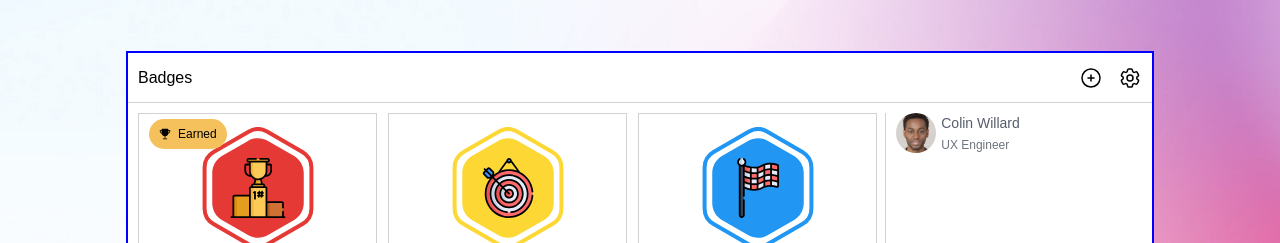
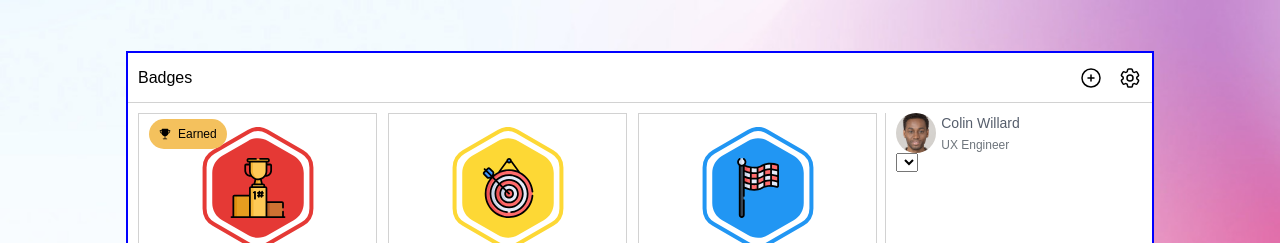
Before and after one commit to leoarthurwall/claromentis-ui, a React (Create React App) app: page / in a window 1280 px wide. Shown: the top 243 px of the page. Built offline with nearby package versions, Linux system fonts and the light colour scheme.

Commit message:
created basic form for SortBy component and imported it to the Profile section

```diff
--- a/src/Components/Main/ProfileSection/ProfileSection.js
+++ b/src/Components/Main/ProfileSection/ProfileSection.js
@@ -1,5 +1,6 @@
 import React from "react";
 import styled from "styled-components";
+import SortBy from "./SortBy/SortBy";
 import User from "./User/User";
 
 const ProfileContainer = styled.section`
@@ -17,6 +18,7 @@ const ProfileSection = () => {
         userName={"Colin Willard"}
         userRole={"UX Engineer"}
       />
+      <SortBy />
     </ProfileContainer>
   );
 };
--- a/src/Components/Main/ProfileSection/SortBy/SortBy.js
+++ b/src/Components/Main/ProfileSection/SortBy/SortBy.js
@@ -1,11 +1,28 @@
-import React from 'react'
-import styled from 'styled-components'
+import React from "react";
+import styled from "styled-components";
 
+const SortByContainer = styled.section`
+  display: flex;
+  height: auto;
+  width: 1005;
+`;
+const Form = styled.form``;
+const Label = styled.label``;
+const Select = styled.select``
+const Option = styled.option``
 
 const SortBy = () => {
   return (
-    <div>SortBy</div>
-  )
-}
+    <SortByContainer>
+      <Form>
+        <Label></Label>
+        <Select>
+          <Option></Option>
+        </Select>
 
-export default SortBy
+      </Form>
+    </SortByContainer>
+  );
+};
+
+export default SortBy;
```
